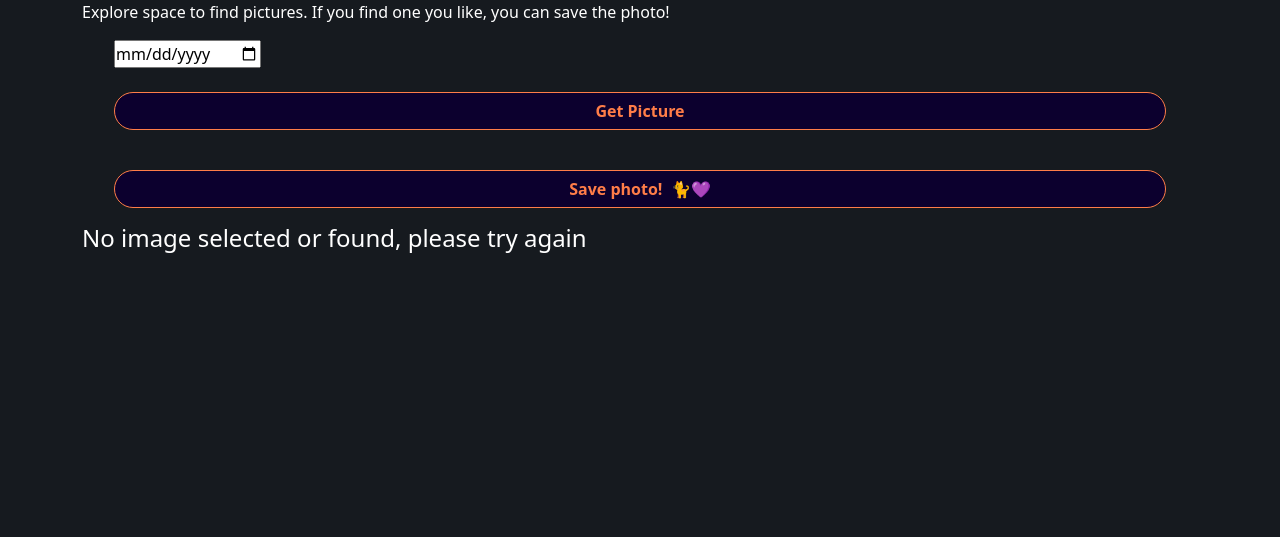
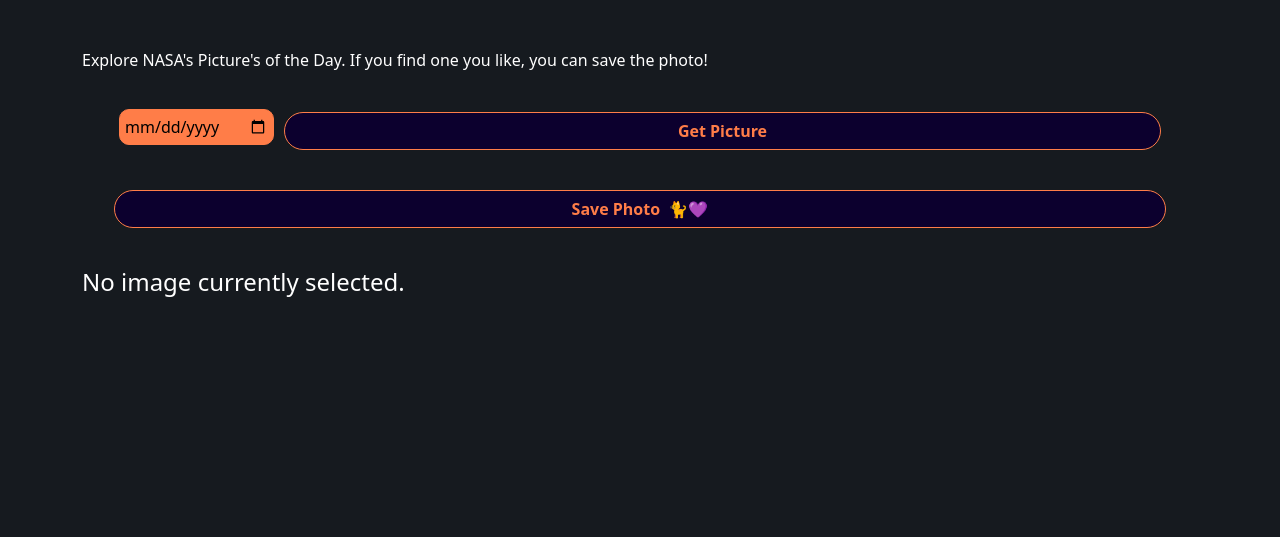
Before and after one commit to AmritpalC/SpaceCAT, a Django app: page /apod/ in a window 1280 px wide. Shown: the part 76-613 px from the top of the page. Run offline with Django 4.2, Linux system fonts and the light colour scheme; some libraries are stand-ins or nearby versions.

Commit message:
/apod page Styling updated.

```diff
--- a/main_app/static/css/style.css
+++ b/main_app/static/css/style.css
@@ -182,3 +182,31 @@ form {
   background-color: red;
   color: #fff;
 }/*# sourceMappingURL=style.css.map */
+
+#date-style {
+  display: flex;
+  background-color: rgb(255, 125, 72);
+  border: 1px solid rgb(255, 125, 72);
+  border-radius: 10px;
+  padding: 5px;
+  margin-right: 10px;
+}
+
+/* #apod-idx-save {
+  display: flex;
+  justify-content: center;
+  align-items: center;
+} */
+
+
+#get-apod-form,
+#apod-save-form {
+  display: flex;
+  justify-content: center;
+  align-items: center;
+  margin: 0 5px;
+}
+
+/* #apod-save-pic {
+  display: flex;
+} */
--- a/main_app/templates/apod/index.html
+++ b/main_app/templates/apod/index.html
@@ -1,31 +1,39 @@
 {% extends 'base.html' %}
 {% block content %}
 
-<div>
-    <p>Explore space to find pictures. If you find one you like, you can save the photo!</p>
+<div class="mt-5">
+    <p>Explore NASA's Picture's of the Day. If you find one you like, you can save the photo!</p>
 </div>
 
-<form action="{% url 'apod_index' %}" method="GET">
-    <input type="date" name="date" value="{{ selected_date }}">
-    <input class="btn" type="submit" value="Get Picture">
-</form>
-<form action="{% url 'apod_save' %}" method="GET">
-    <input type="hidden" name="date" value="{{ selected_date }}">
-    <input class="btn" type="submit" value="Save photo! &nbsp;🐈💜">
-</form>
+<div id="apod-idx-save">
+        <form id="get-apod-form" action="{% url 'apod_index' %}" method="GET">
+           <div><input id="date-style" type="date" name="date" value="{{ selected_date }}"></div>
+            <input class="btn" type="submit" value="Get Picture">
+        </form>
+    <form action="{% url 'apod_save' %}" method="GET">
+        <input type="hidden" name="date" value="{{ selected_date }}">
+        <input id="apod-save-pic" class="btn" type="submit" value="Save Photo &nbsp;🐈💜">
+    </form>
+</div>
 <div>
     {% if message %}
         <h4>{{ message }}</h4>
     {% endif %}
 </div>
-<div>
+<div class="mt-4">
     {% if imageData %}
         <h1> {{ imageData.title }}</h1>
+        <hr>
         <h1> {{ imageData.date }}</h1>
+        <hr>
         <p> {{ imageData.explanation }}</p>
+        <hr>
         <img src="{{ imageData.url }}">
+        <hr>
     {% else %}
-        <h4>No image selected or found, please try again</h4>
+        <h4>No image currently selected.</h4>
     {% endif %}
 </div>
+
+
 {% endblock %}
```
